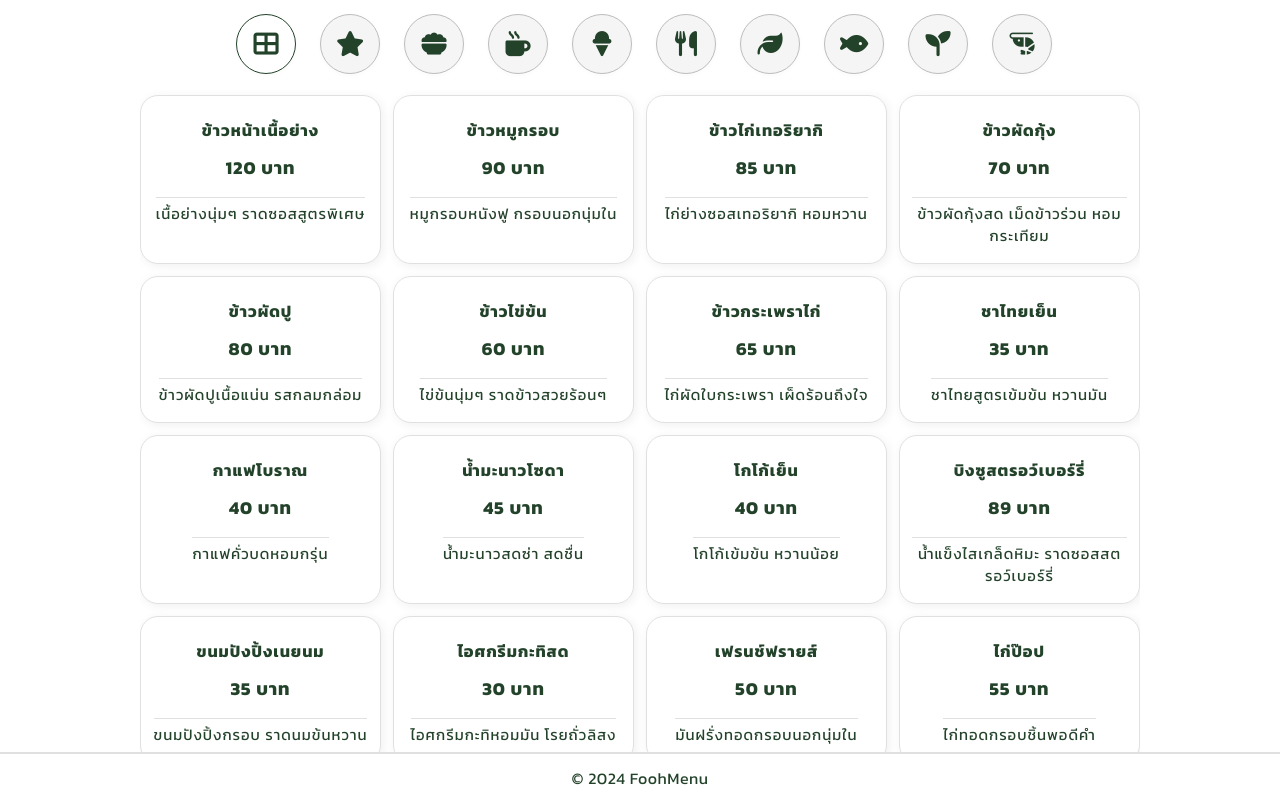
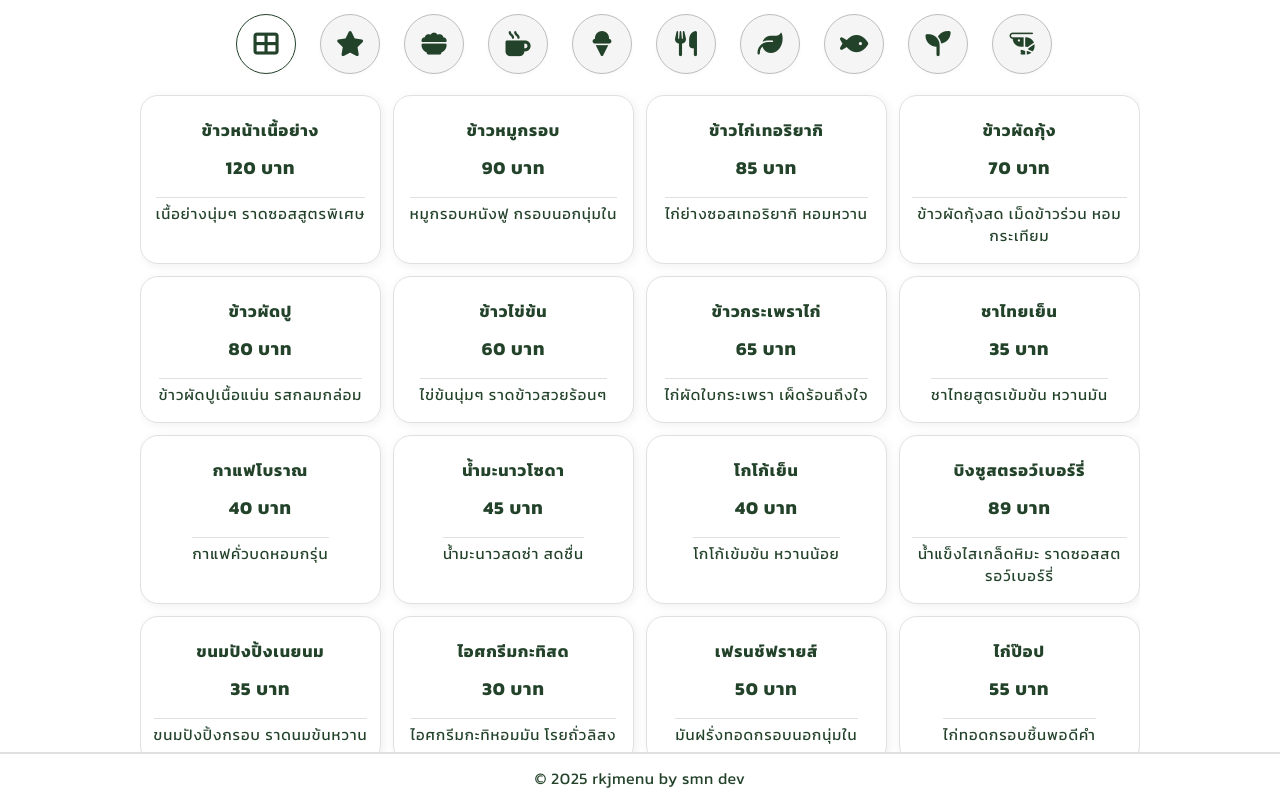
Before and after one commit to NakarinSMN/FoohMenu, a Next.js app: page / in a window 1280 px wide. Built offline with nearby package versions, Linux system fonts and the light colour scheme.

Commit message:
Update layout.js

```diff
--- a/app/layout.js
+++ b/app/layout.js
@@ -25,7 +25,7 @@ export default function RootLayout({ children }) {
           </div>
         </div>
         <footer className="footer">
-          <span>© 2024 FoohMenu</span>
+          <span>© 2025 rkjmenu by smn dev</span>
         </footer>
       </body>
     </html>
```
